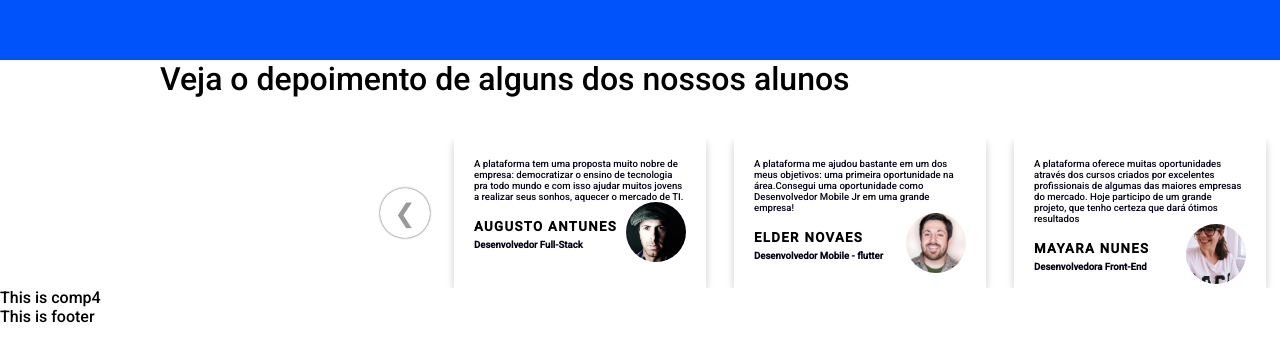
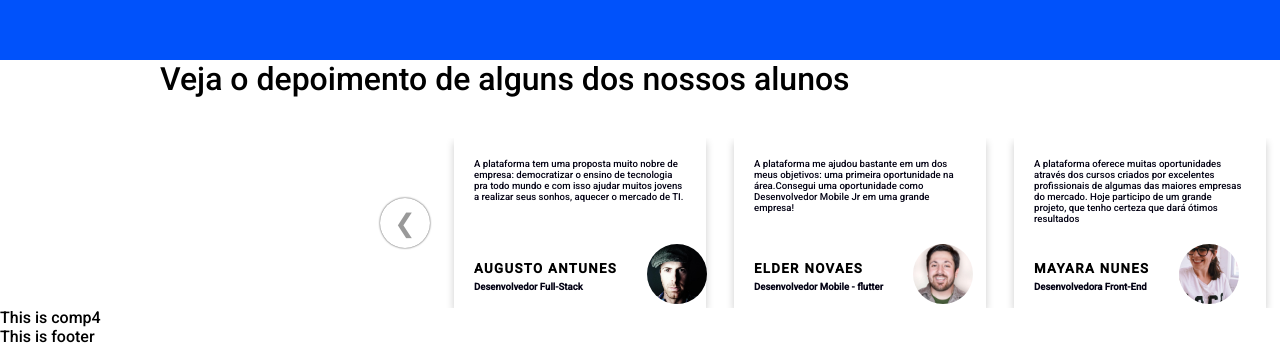
Before and after one commit to pablocast/dh-projeto-integrador-tn142020, a React (Create React App) app in the folder app/react-app/: page / in a window 1280 px wide. Shown: the part 1365-1711 px from the top of the page. Built offline with nearby package versions, Linux system fonts and the light colour scheme.

Commit message:
adicionando componente 4

```diff
--- a/app/react-app/src/components/core/Componente-3/Item/index.js
+++ b/app/react-app/src/components/core/Componente-3/Item/index.js
@@ -4,7 +4,7 @@ import {MDBCol, MDBCard, MDBCardBody } from "mdbreact"
 
 const Item = (props) => {
     const { cargo, testimonio, nome, avatar } = props
-    console.log('../../../../assets/img/'+ `${avatar}`)
+
     return (
             <MDBCol className="Card">
                 <MDBCard testimonial className="Testimonial">
--- a/app/react-app/src/components/core/Componente-3/Item/style.css
+++ b/app/react-app/src/components/core/Componente-3/Item/style.css
@@ -12,14 +12,18 @@
     width: 90%;
     box-shadow: 0 4px 8px 0 rgba(0, 0, 0, 0.2);
     background-color: #fff;
-    display: flex;
     flex-wrap: wrap;
-    height: 150px;
+    height: 170px;
 }
 
 .Testimonial {
     padding: 20px;
 }
+
+.Testimonial__top {
+    display: flex;
+}
+
 
 .Testimonial__top p {
     font-size: 0.6rem;
@@ -31,6 +35,8 @@
     align-items: center;
     justify-content:space-between ;
     align-self: flex-end;
+    position:absolute;
+    bottom: 0;
 }
 
 .Testimonial__bottom__title h5 {
@@ -51,5 +57,5 @@
     max-height: 60px;
     border-radius: 50%;
     overflow: hidden;
-    margin-right: 0px;
+    margin-left: 30px;
 }
```
